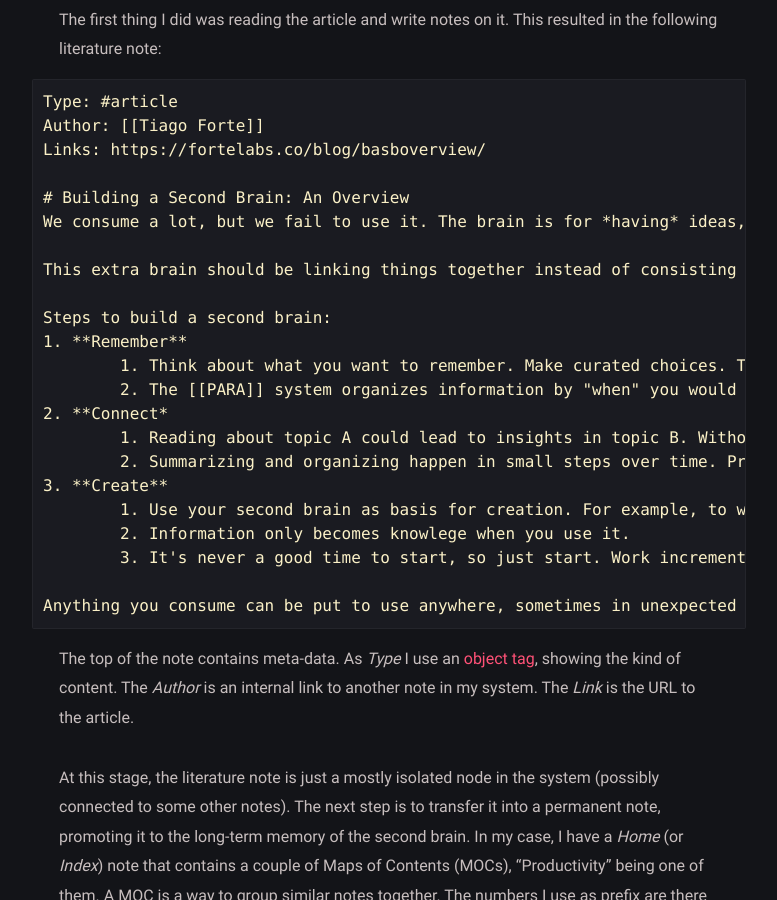
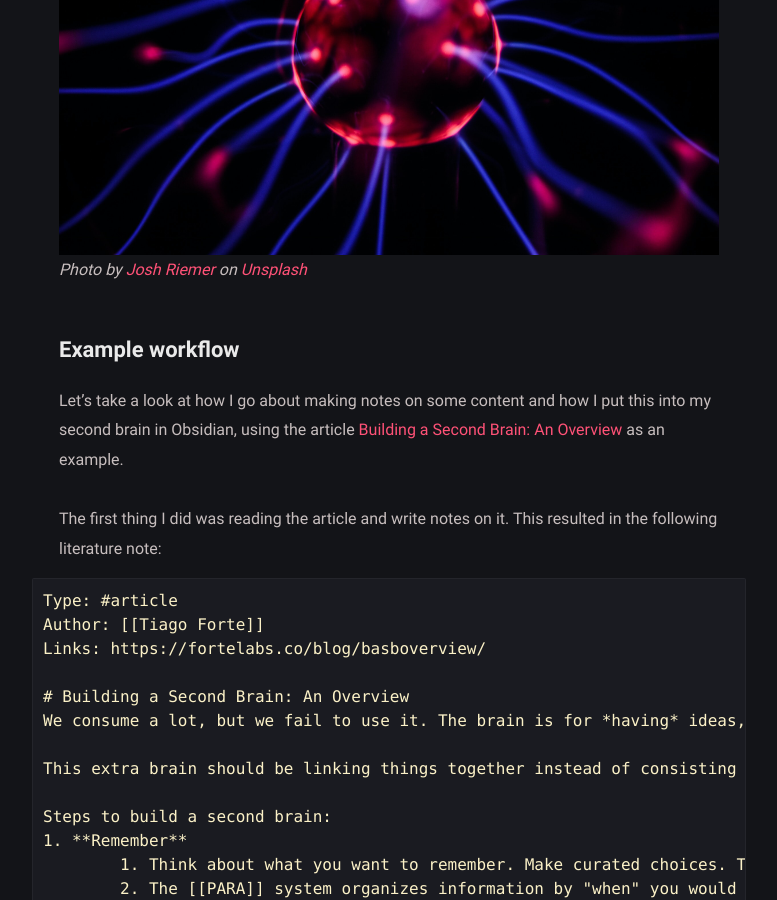
Before and after one commit to heymichal/heymichal.github.io, a Jekyll site: the page built from _posts/2020-10-03-personal-knowledge-management-with-zettelkasten-and-obsidian.md, in a window 1280 px wide and 900 px high, scrolled down 2956 px. Shown: the whole window, without its empty margins (251-1028 px from the left). Built offline with Jekyll 4.4.1, drawn with Linux system fonts in a browser that asks for light colours.

Commit message:
Update from Forestry.io Yordi Verkroost updated _posts/2020-10-03-personal-knowledge-management-with-zettelkasten-and-obsidian.md

```diff
--- a/_posts/2020-10-03-personal-knowledge-management-with-zettelkasten-and-obsidian.md
+++ b/_posts/2020-10-03-personal-knowledge-management-with-zettelkasten-and-obsidian.md
@@ -36,6 +36,9 @@ The first question I had when thinking about the software I could use was: "do I
 So, on to software. As far as software goes, it should check two boxes: it should be stupidly simple to use (without offering all kinds of features you're not using) and it should be future-proof (a layer over plain and simple data that can be imported into another system if needed).
 
 I chose [Obsidian](https://obsidian.md/). It's a knowledge base on top of plain text Markdown files kept locally on your computer (which I also store in the cloud with [Dropbox](https://www.dropbox.com/h)). Its main features are linking files together and visualize them in a graph view. Of course, there are a lot of alternatives which I'm leaving out of scope here. To just name a few: [Notion](https://www.notion.so/Clips-783299e2c1c0450a81f3e2173fcda0c6), [Roam Research](https://roamresearch.com/), [RemNote](https://www.remnote.io/) and [Evernote](https://evernote.com/).
+
+![](/uploads/josh-riemer-oh5brdggi2w-unsplash.jpg)
+_Photo by_ [_Josh Riemer_](https://unsplash.com/@joshriemer?utm_source=unsplash&utm_medium=referral&utm_content=creditCopyText) _on_ [_Unsplash_](https://unsplash.com/s/photos/brain?utm_source=unsplash&utm_medium=referral&utm_content=creditCopyText)
 
 ## Example workflow
 
```
